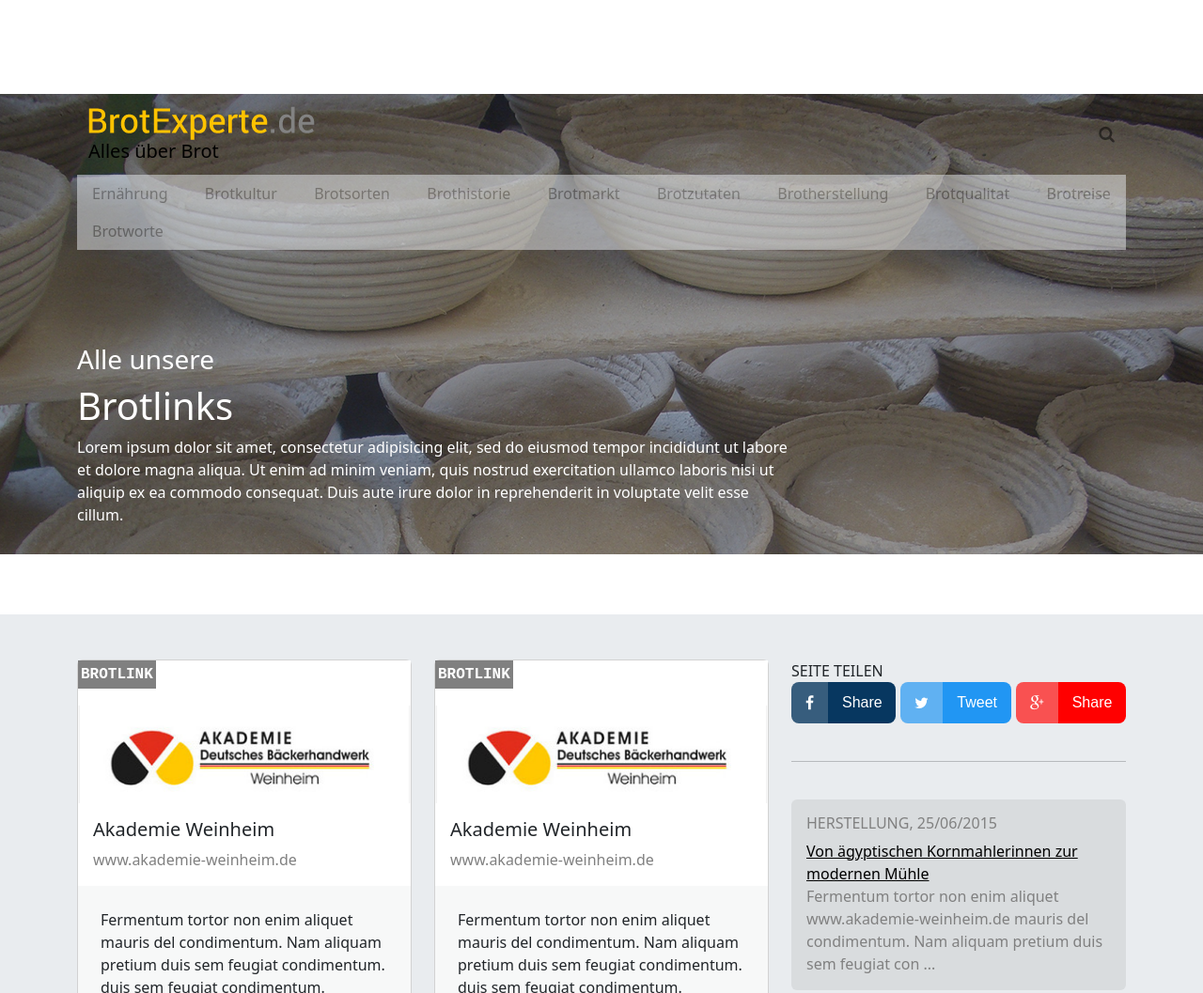
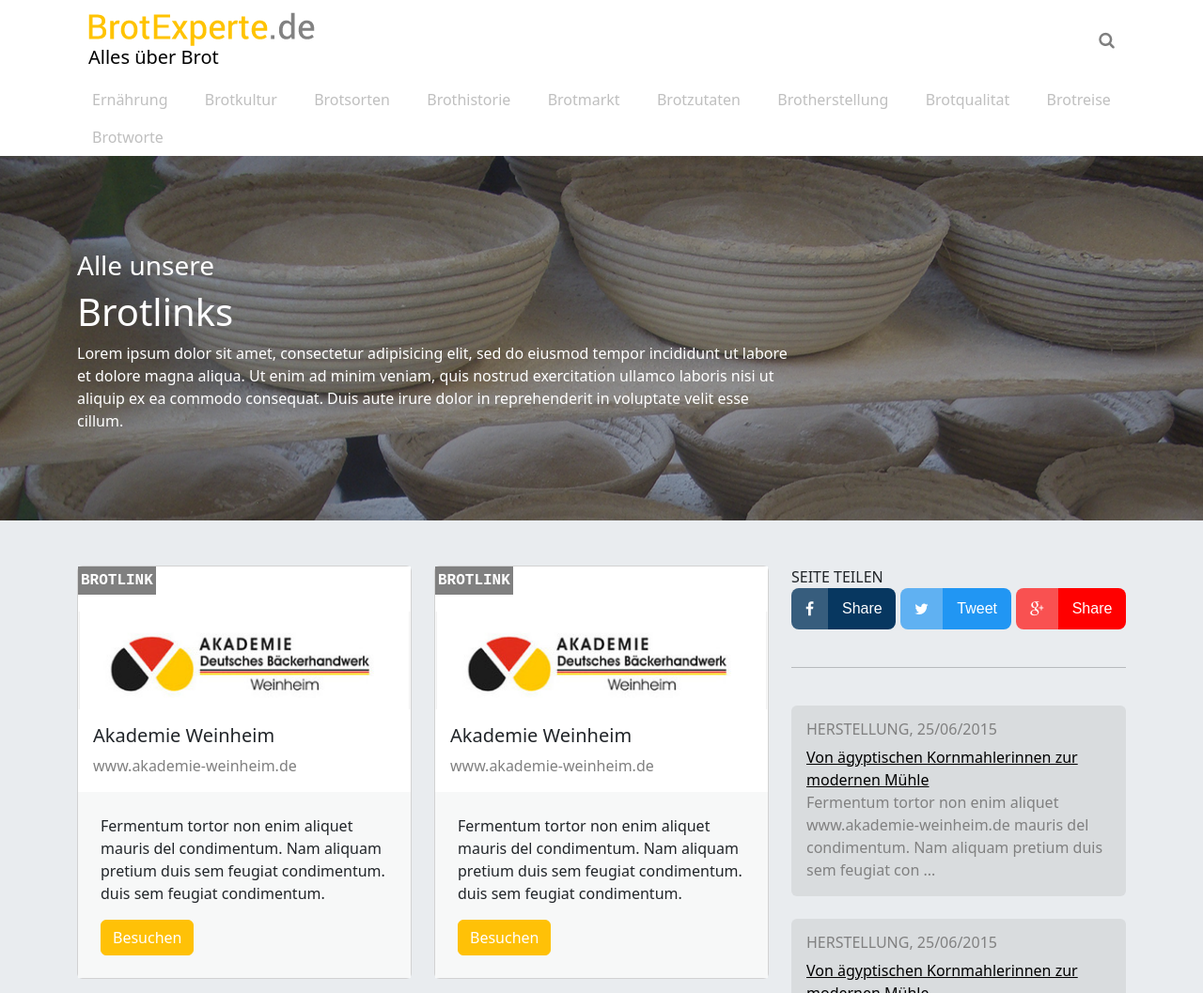
Before and after one commit to IrenAnna/-cw-test-npm-bootstrap, a website: page index.html in a window 1280 px wide. Shown: the top 1057 px of the page at 94% size. Drawn offline with nearby package versions, Linux system fonts and the light colour scheme.

Commit message:
хедер над блоком

```diff
--- a/css/style.css
+++ b/css/style.css
@@ -5,7 +5,7 @@
 .banner {
     background-image: url('../brot/brot.png');
     background-repeat: no-repeat;
-    margin-top: 100px;
+
 }
 
 
--- a/index.html
+++ b/index.html
@@ -11,17 +11,15 @@
 </head>
 <body>
 <header>
-
-    <section class="banner img-fluid">
     <div class="container">
         <nav class="navbar bg-body-white">
             <div class="container-fluid">
-                <span class="navbar-brand mb-0 h1"><img src="brot/BrotExperte.de.png" alt="#" height="36"
-                                                        width="241"/><br>Alles über Brot</span>
+                <span class="navbar-brand mb-0 h1"><img src="brot/BrotExperte.de.png"
+                                                        alt="#"/><br>Alles über Brot</span>
                 <img src="brot/лупа.png" alt="#">
             </div>
         </nav>
-            <ul class="nav justify-content-center justify-content-between bg-body-secondary opacity-50">
+        <ul class="nav justify-content-center justify-content-between opacity-50">
             <li class="nav-item">
                 <a class="nav-link active" aria-current="page" href="#">Ernährung</a>
             </li>
@@ -53,6 +51,9 @@
                 <a class="nav-link active" aria-current="page" href="#">Brotworte</a>
             </li>
         </ul>
+    </div>
+    <section class="banner img-fluid">
+        <div class="container">
             <div class="alle">
                 <h3>Alle unsere</h3>
                 <h1>Brotlinks</h1>
@@ -283,7 +284,7 @@
     </div>
 </main>
 <footer>
-    <div class="container-1 bg-white py-4">
+    <div class="container bg-white py-4">
         <div class="row">
             <div class="col-5 align-content-center">
                 <span class="navbar-brand navbar-expand-lg" href="#">&copy;2025 BrotExperte.de,</span>
```
Lines whose indentation alone changed are shown as unchanged.
